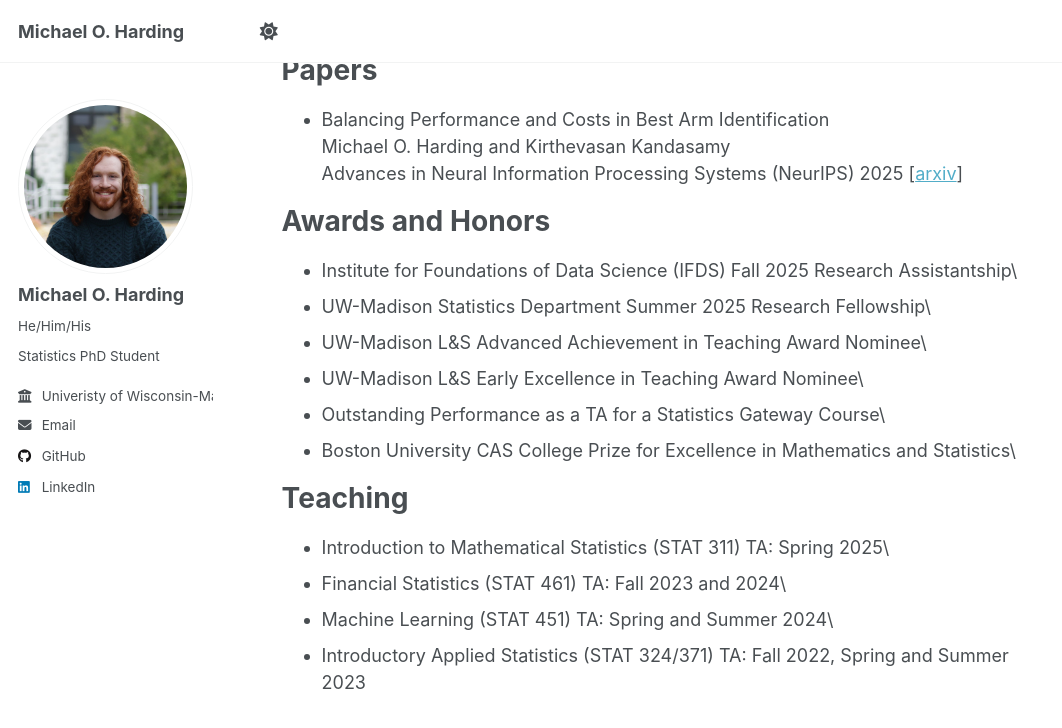
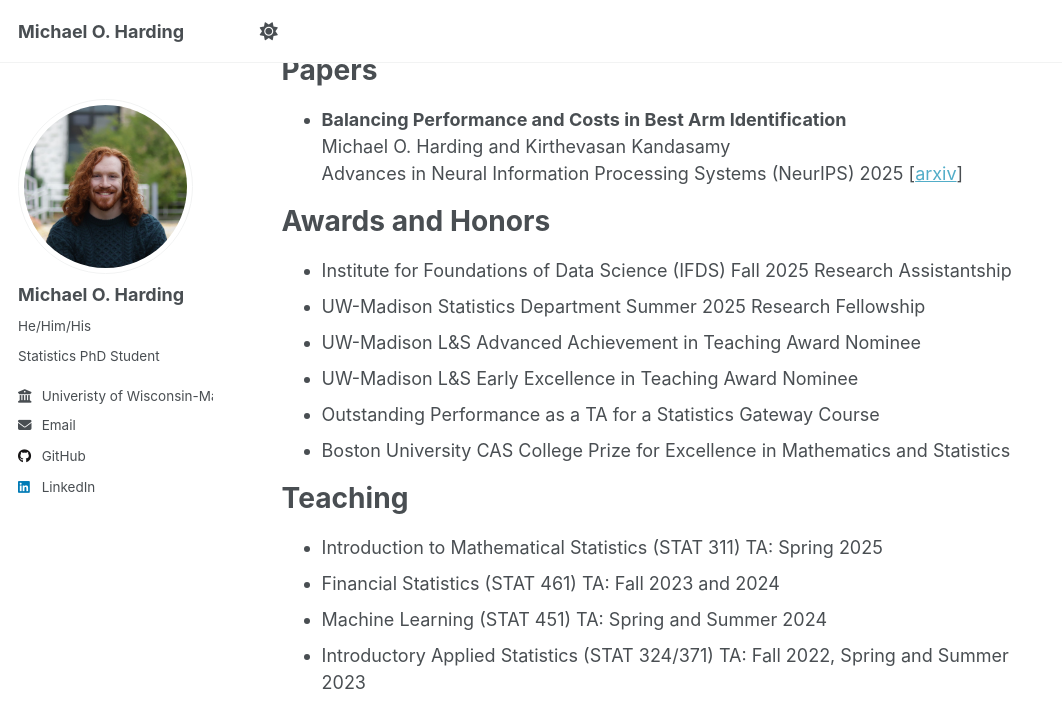
Before and after one commit to moh1333/moh1333.github.io, a Jekyll site: the page built from _pages/about.md, in a window 1280 px wide and 900 px high, scrolled down 637 px. Shown: the top 728 px of the window, without its empty margins (0-1062 px from the left). Built offline with Jekyll 4.4.1, drawn with Linux system fonts in a browser that asks for light colours.

Commit message:
Bold paper title, clean up slashes

```diff
--- a/_pages/about.md
+++ b/_pages/about.md
@@ -19,24 +19,24 @@ My work broadly focuses on designing machine learning systems which explicitly a
 Papers
 ======
 
-- Balancing Performance and Costs in Best Arm Identification\
+- **Balancing Performance and Costs in Best Arm Identification**\
   Michael O. Harding and Kirthevasan Kandasamy\
   Advances in Neural Information Processing Systems (NeurIPS) 2025 [[arxiv](https://arxiv.org/abs/2505.20583)]
 
 Awards and Honors
 ======
 
-- Institute for Foundations of Data Science (IFDS) Fall 2025 Research Assistantship\
-- UW-Madison Statistics Department Summer 2025 Research Fellowship\
-- UW-Madison L&S Advanced Achievement in Teaching Award Nominee\
-- UW-Madison L&S Early Excellence in Teaching Award Nominee\
-- Outstanding Performance as a TA for a Statistics Gateway Course\
-- Boston University CAS College Prize for Excellence in Mathematics and Statistics\
+- Institute for Foundations of Data Science (IFDS) Fall 2025 Research Assistantship
+- UW-Madison Statistics Department Summer 2025 Research Fellowship
+- UW-Madison L&S Advanced Achievement in Teaching Award Nominee
+- UW-Madison L&S Early Excellence in Teaching Award Nominee
+- Outstanding Performance as a TA for a Statistics Gateway Course
+- Boston University CAS College Prize for Excellence in Mathematics and Statistics
 
 Teaching
 ======
 
-- Introduction to Mathematical Statistics (STAT 311) TA: Spring 2025\
-- Financial Statistics (STAT 461) TA: Fall 2023 and 2024\
-- Machine Learning (STAT 451) TA: Spring and Summer 2024\
+- Introduction to Mathematical Statistics (STAT 311) TA: Spring 2025
+- Financial Statistics (STAT 461) TA: Fall 2023 and 2024
+- Machine Learning (STAT 451) TA: Spring and Summer 2024
 - Introductory Applied Statistics (STAT 324/371) TA: Fall 2022, Spring and Summer 2023
```
